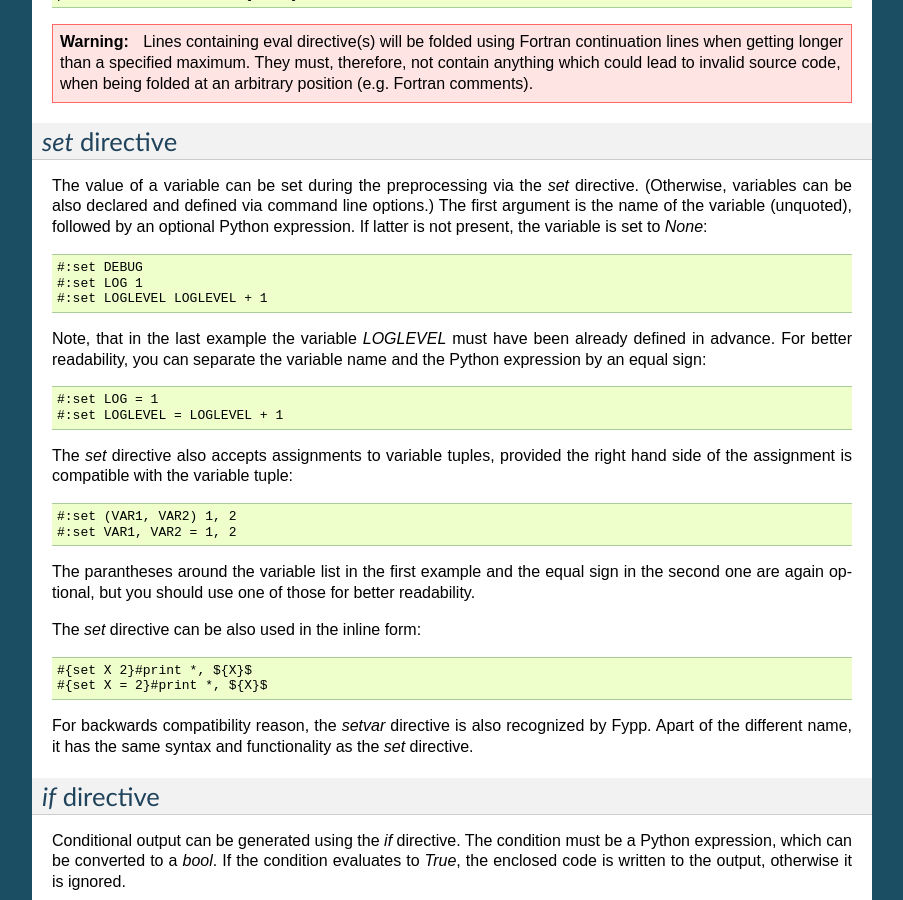
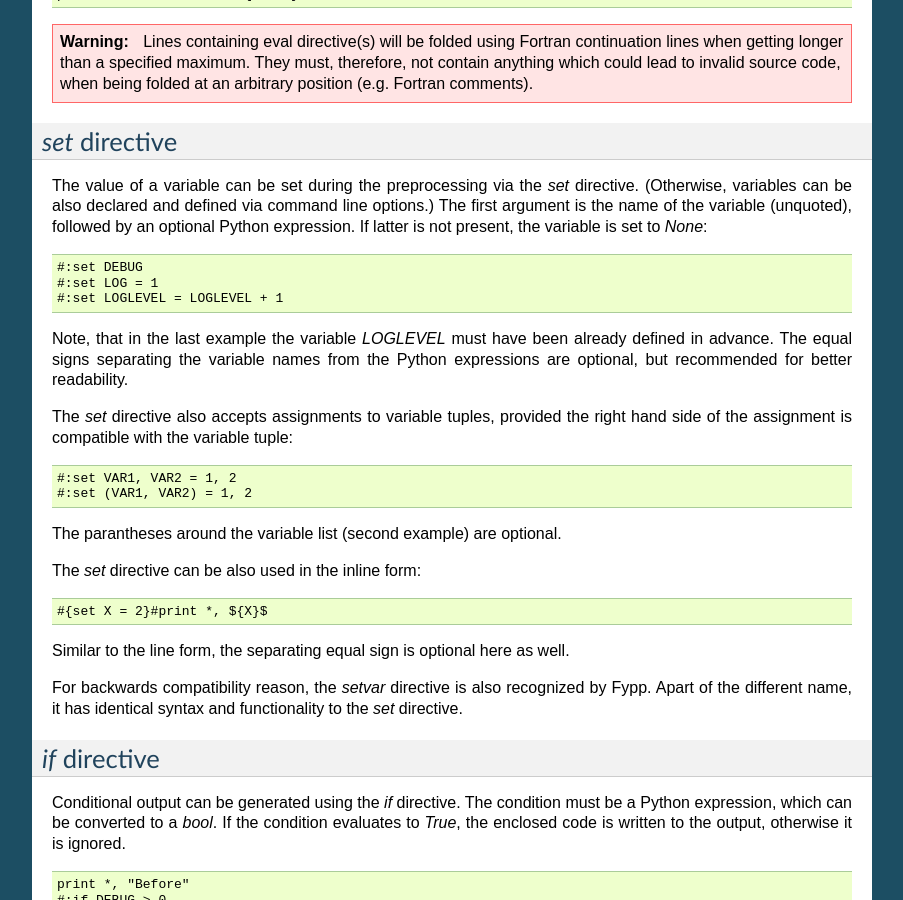
Before and after one commit to aradi/fypp, a Sphinx documentation site: the page built from docs/fypp.rst, in a window 1280 px wide and 900 px high, scrolled down 7615 px. Shown: the whole window, without its empty margins (198-1101 px from the left). Built offline with Sphinx 7.4.7, drawn with Linux system fonts in a browser that asks for light colours; some of the changed text lies outside the part shown.

Commit message:
Improve on manual

```diff
--- a/docs/fypp.rst
+++ b/docs/fypp.rst
@@ -330,7 +330,7 @@ or directly inserted into the code using eval directives. ::
   $:time.strftime('%Y-%m-%d')
   print *, "${time.strftime('%Y-%m-%d')}$"
 
-Experssions are always evaluated by using Pythons ``eval()`` builtin and must
+Expressions are always evaluated by using Pythons ``eval()`` builtin and must
 be, therefore, syntactically and semantically correct Python
 expressions. Although, this may require some additional quotations as compared
 to other preprocessor languages ::
@@ -469,34 +469,29 @@ followed by an optional Python expression. If latter is not present, the
 variable is set to `None`::
 
   #:set DEBUG
-  #:set LOG 1
-  #:set LOGLEVEL LOGLEVEL + 1
-
-Note, that in the last example the variable `LOGLEVEL` must have been already
-defined in advance. For better readability, you can separate the variable name
-and the Python expression by an equal sign::
-
   #:set LOG = 1
   #:set LOGLEVEL = LOGLEVEL + 1
 
+Note, that in the last example the variable `LOGLEVEL` must have been already
+defined in advance. The equal signs separating the variable names from the Python
+expressions are optional, but recommended for better readability.
+
 The `set` directive also accepts assignments to variable tuples, provided the
 right hand side of the assignment is compatible with the variable tuple::
 
-  #:set (VAR1, VAR2) 1, 2
   #:set VAR1, VAR2 = 1, 2
-
-The parantheses around the variable list in the first example and the equal sign
-in the second one are again optional, but you should use one of those for better
-readability.
+  #:set (VAR1, VAR2) = 1, 2
+
+The parantheses around the variable list (second example) are optional.
 
 The `set` directive can be also used in the inline form::
 
-  #{set X 2}#print *, ${X}$
   #{set X = 2}#print *, ${X}$
 
+Similar to the line form, the separating equal sign is optional here as well.
 
 For backwards compatibility reason, the `setvar` directive is also recognized by
-Fypp. Apart of the different name, it has the same syntax and functionality as
+Fypp. Apart of the different name, it has identical syntax and functionality to
 the `set` directive.
 
 
@@ -767,8 +762,8 @@ to code being hard to read, it should be usually avoided::
   ! This form is more readable
   print *, ${choose_code('a(:)', 'size(a)')}$
 
-If the arguments need no further processing, the direct call directive can be
-also used as an alternative to the line form (see next section).
+If the arguments are short, the direct call directive can be also used as an
+alternative to the line form (see next section).
 
 
 Direct call directive
```
